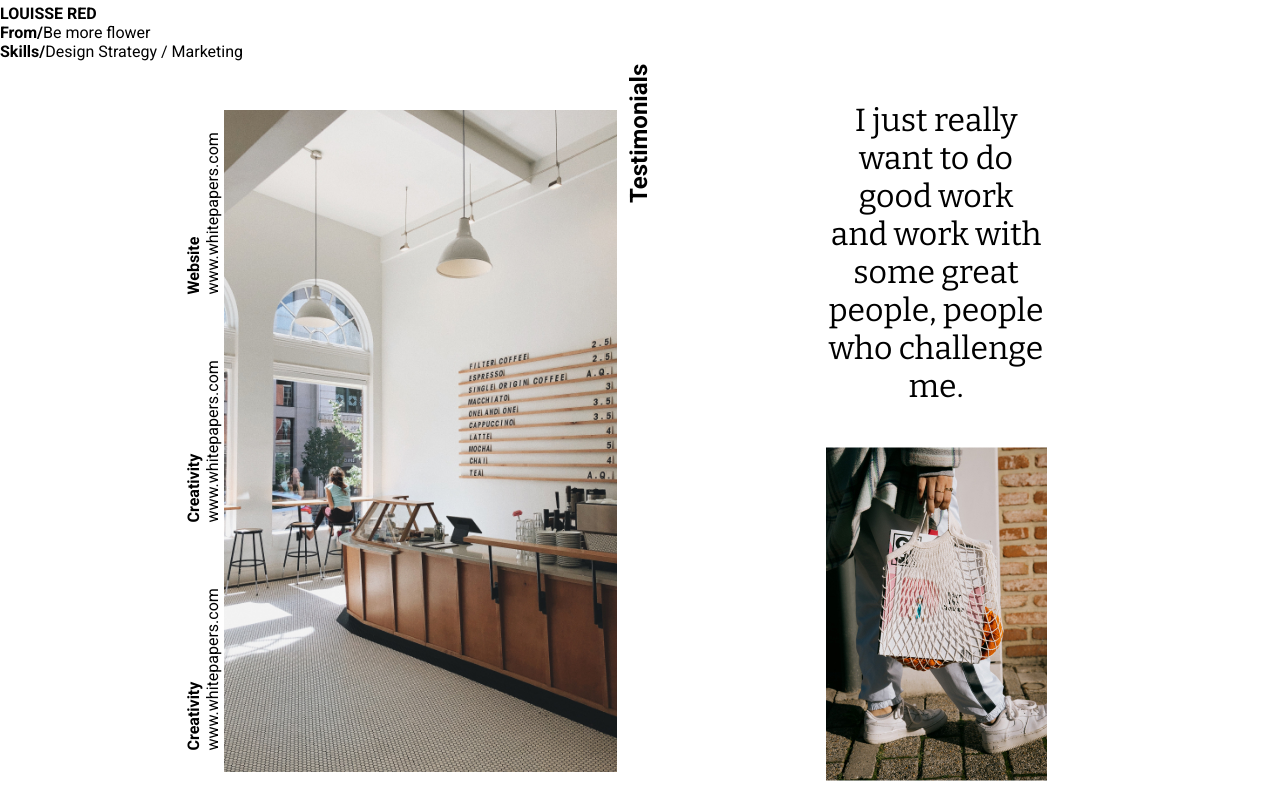
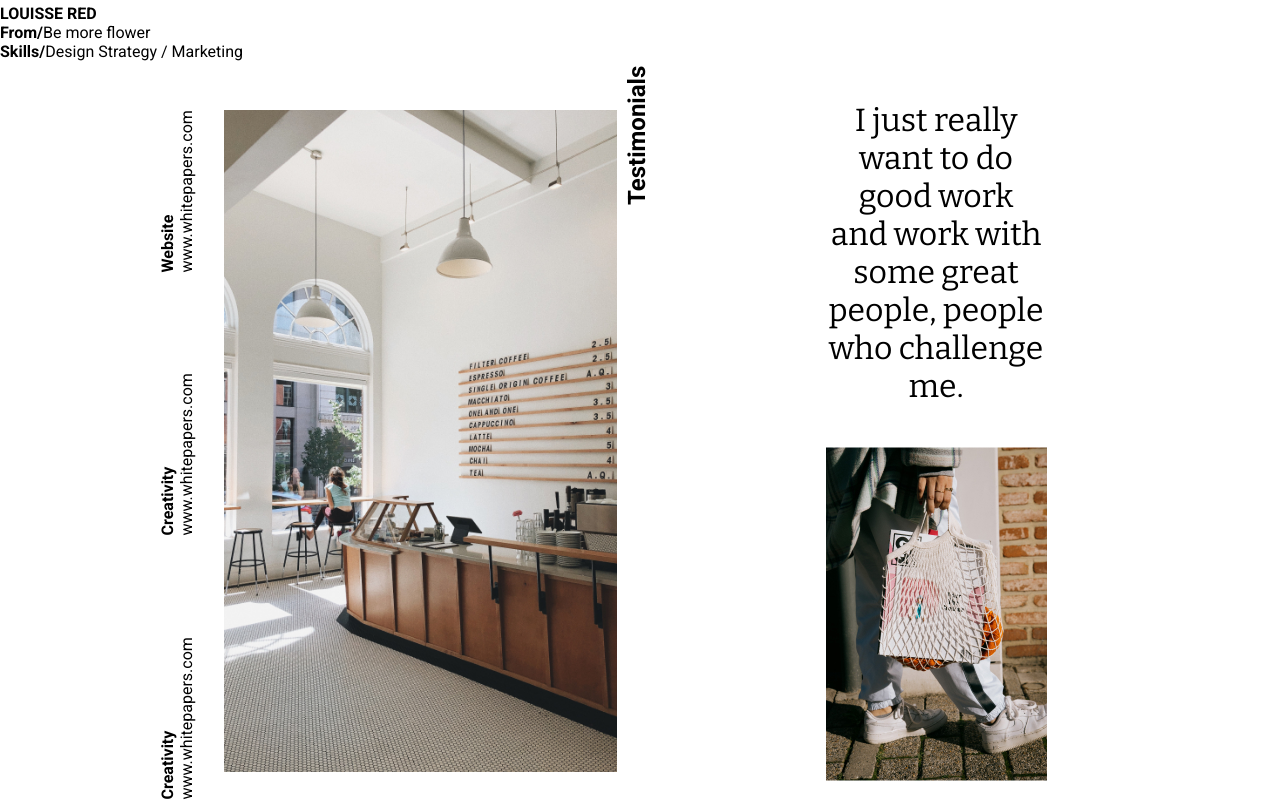
Before and after one commit to TatyanaYashina/otus-css-yashina, a plain HTML site: page index.html in a window 1280 px wide. Shown: the part 3359-4161 px from the top of the page. Drawn offline with nearby package versions, Linux system fonts and the light colour scheme; a web font is replaced by a local one.

Commit message:
add styles to a section-2

```diff
--- a/styles/style.css
+++ b/styles/style.css
@@ -183,11 +183,11 @@ body{
 }
 .designer-name-1 {
     color: black;
-font-size: 16px;
-font-family: 'Roboto', sans-serif;
-font-weight: 700;
-text-transform: uppercase;
-word-wrap: break-word
+    font-size: 16px;
+    font-family: 'Roboto', sans-serif;
+    font-weight: 700;
+    text-transform: uppercase;
+    word-wrap: break-word
 }
 .from-designer {
 color: black;
@@ -242,9 +242,9 @@ word-wrap: break-word
     padding-left: 119px;
     margin: 0 20px 0 20px;
 }
-.testimonials-title {
+/* .testimonials-title {
     position: relative;
-}
+} */
 
 .testimonials {
     color: black;
@@ -254,12 +254,13 @@ word-wrap: break-word
     word-wrap: break-word;
     grid-column: 3/4;
     grid-row: 1/4;
-    transform: rotate(-90deg);
+    transform: translate(-50px, 60px) rotate(-90deg);
     width: 140px;
     height: 28px;
-    position: absolute;
+    /* position: absolute;
     right: 25%;
-    top: 23%;
+    top: 23%; */
+
 }
 .img-left-testimonial {
     grid-column: 2/3;
@@ -276,9 +277,11 @@ word-wrap: break-word
     grid-row: 1/4;
     display: grid;
     row-gap: 70px;
-    grid-template-columns: 100%;
+    /* grid-template-columns: 100%; */
     padding: 20px 0;
-    position: relative;
+    /* position: relative; */
+    align-content: space-around;
+    justify-content: center;
 }
 .web-1,
 .web-2,
@@ -288,21 +291,21 @@ word-wrap: break-word
     transform: rotate(-90deg);
 
 }
-.web-1 {
+/* .web-1 {
     position: absolute;
     left: -30%;
     top: 15%;
-}
-.web-2 {
+} */
+/* .web-2 {
     position: absolute;
     left: -30%;
     top: 45%;
-}
-.web-3 {
+} */
+/* .web-3 {
     position: absolute;
     left: -30%;
     top: 75%;
-}
+} */
 .web {
     color: black;
     font-size: 16px;
```
